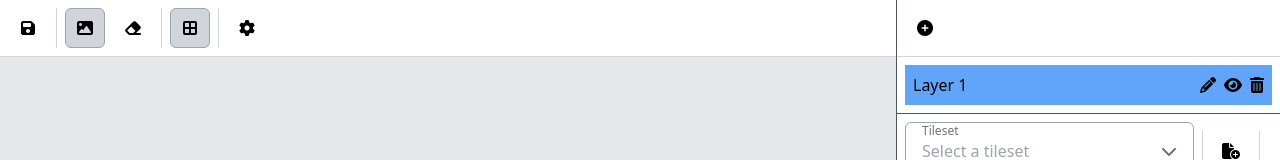
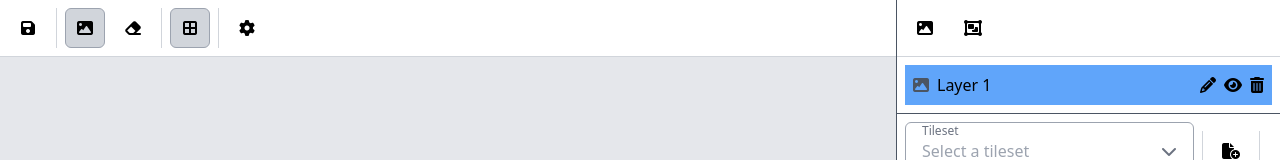
Before and after one commit to dylanclaywell/tile-titan-deprecated, a React (Vite) app: page / in a window 1280 px wide. Shown: the top 160 px of the page. Built offline with nearby package versions, Linux system fonts and the light colour scheme.

Commit message:
Started adding support for object layers

```diff
--- a/src/components/Layer/Layer.tsx
+++ b/src/components/Layer/Layer.tsx
@@ -7,6 +7,7 @@ import { LayerType } from '../../types/layer'
 
 export interface Props {
   id: string
+  type: 'tilelayer' | 'objectlayer'
   sortOrder: number
   isSelected: boolean
   isVisible: boolean
@@ -20,6 +21,7 @@ export interface Props {
 
 export function Layer({
   id,
+  type,
   sortOrder,
   isSelected,
   isVisible,
@@ -68,7 +70,13 @@ export function Layer({
         setIsHoveredWhileDragging(false)
       }}
     >
-      <button onClick={onClick} className="flex-grow pl-2 text-left">
+      <button onClick={onClick} className="flex-grow pl-2 text-left space-x-2">
+        <i
+          className={clsx('fa-solid text-gray-600', {
+            'fa-image': type === 'tilelayer',
+            'fa-object-group': type === 'objectlayer',
+          })}
+        ></i>
         <span>{name}</span>
       </button>
       <div className="flex justify-end gap-2 p-2">
--- a/src/components/TilemapEditor/Cursor.tsx
+++ b/src/components/TilemapEditor/Cursor.tsx
@@ -1,23 +1,95 @@
-import React, { useEffect, useContext, MutableRefObject } from 'react'
+import React, {
+  useEffect,
+  useContext,
+  MutableRefObject,
+  useMemo,
+  useRef,
+} from 'react'
 
 import { EditorContext } from '../../contexts/EditorContext'
 import { LayerType } from '../../types/layer'
+import clsx from 'clsx'
 
 export interface Props {
   layer: LayerType
   anchor: (HTMLElement | null) | MutableRefObject<HTMLDivElement | null>
 }
 
-export function TilemapEditorCursor({ layer, anchor }: Props) {
-  const [{ cursorRef, tool, zoomLevel }, { setCursorRef }] =
-    useContext(EditorContext)
+export function Cursor({ anchor }: Props) {
+  const objectToolMouseRef = useRef({
+    x: 0,
+    y: 0,
+    x2: 0,
+    y2: 0,
+  })
+  const [
+    { cursorRef, tool, zoomLevel, tileWidth, tileHeight, selectedLayerId },
+    { setCursorRef, addObject },
+  ] = useContext(EditorContext)
+
+  const width = useMemo(() => tileWidth, [tileWidth])
+  const height = useMemo(() => tileHeight, [tileHeight])
 
   useEffect(
     function registerTileTool() {
-      function onMouseMove(e: MouseEvent) {
+      function handleObjectToolMouseDown(e: MouseEvent) {
+        if (tool.type !== 'object') return
+
+        const { clientX, clientY } = e
+        objectToolMouseRef.current = {
+          ...objectToolMouseRef.current,
+          x: clientX,
+          y: clientY,
+        }
+      }
+
+      function handleObjectToolMouseUp(e: MouseEvent) {
+        if (
+          tool.type !== 'object' ||
+          !selectedLayerId ||
+          !anchor ||
+          ('current' in anchor && !anchor.current)
+        )
+          return
+
+        if (
+          e.target !== anchor &&
+          'current' in anchor &&
+          e.target !== anchor.current
+        )
+          return
+
+        const { x: offsetX, y: offsetY } =
+          'current' in anchor
+            ? anchor.current?.getBoundingClientRect() ?? { x: 0, y: 0 }
+            : anchor.getBoundingClientRect()
+
+        const x = objectToolMouseRef.current.x / zoomLevel - offsetX
+        const y = objectToolMouseRef.current.y / zoomLevel - offsetY
+
+        const x2 = objectToolMouseRef.current.x2 / zoomLevel - offsetX
+        const y2 = objectToolMouseRef.current.y2 / zoomLevel - offsetY
+
+        const width = Math.abs(x2 - x)
+        const height = Math.abs(y2 - y)
+
+        addObject({
+          layerId: selectedLayerId,
+          name: 'New Object',
+          x,
+          y,
+          x2,
+          y2,
+          width,
+          height,
+        })
+      }
+
+      function handleTileToolMouseMove(e: MouseEvent) {
         const { clientX, clientY } = e
 
-        if (e.target instanceof HTMLDivElement) {
+        if (!(e.target instanceof HTMLDivElement)) return
+
         const isHoveringTilemapEditor =
           e.target.id === 'tilemap-editor' ||
           e.target.parentElement?.id === 'tilemap-grid'
@@ -29,12 +101,9 @@ export function TilemapEditorCursor({ layer, anchor }: Props) {
             ? anchor.current?.getBoundingClientRect() ?? { x: 0, y: 0 }
             : anchor.getBoundingClientRect()
 
-          const tileSize = 32
-
         const top =
-            tileSize * Math.floor((clientY / zoomLevel - offsetY) / tileSize)
-          const left =
-            tileSize * Math.floor((clientX / zoomLevel - offsetX) / tileSize)
+          height * Math.floor((clientY / zoomLevel - offsetY) / height)
+        const left = width * Math.floor((clientX / zoomLevel - offsetX) / width)
 
         if (isHoveringTilemapEditor) {
           cursorRef.current.classList.remove('hidden')
@@ -44,34 +113,63 @@ export function TilemapEditorCursor({ layer, anchor }: Props) {
           cursorRef.current.classList.add('hidden')
         }
       }
+
+      function handleObjectToolMouseMove(e: MouseEvent) {
+        const { clientX, clientY } = e
+
+        objectToolMouseRef.current = {
+          ...objectToolMouseRef.current,
+          x2: clientX,
+          y2: clientY,
+        }
+      }
+
+      function onMouseMove(e: MouseEvent) {
+        if (tool.type !== 'object') {
+          handleTileToolMouseMove(e)
+        } else {
+          handleObjectToolMouseMove(e)
+        }
       }
 
       document.addEventListener('mousemove', onMouseMove)
+      document.addEventListener('mousedown', handleObjectToolMouseDown)
+      document.addEventListener('mouseup', handleObjectToolMouseUp)
 
       return () => {
         document.removeEventListener('mousemove', onMouseMove)
+        document.removeEventListener('mousedown', handleObjectToolMouseDown)
+        document.removeEventListener('mouseup', handleObjectToolMouseUp)
       }
     },
-    [zoomLevel]
+    [zoomLevel, tool, selectedLayerId]
   )
 
   return (
+    <>
       <div
-      className="p-4 absolute pointer-events-none bg-blue-600 bg-opacity-75 opacity-75 z-50"
+        className={clsx(
+          'p-4 absolute pointer-events-none bg-opacity-75 opacity-75 z-50',
+          {
+            'bg-blue-600': tool.type !== 'object',
+            'bg-transparent': tool.type === 'object',
+          }
+        )}
         ref={(el) => setCursorRef(el)}
         style={{
-        width: layer.tileWidth,
-        height: layer.tileHeight,
+          width: tileWidth,
+          height: tileHeight,
         }}
       >
         <img
           className="absolute top-0 left-0"
           style={{
-          width: layer.tileWidth,
-          height: layer.tileHeight,
+            width: tileWidth,
+            height: tileHeight,
           }}
           src={tool.canvas.toDataURL()}
         />
       </div>
+    </>
   )
 }
--- a/src/components/TilemapEditor/SettingsModal.tsx
+++ b/src/components/TilemapEditor/SettingsModal.tsx
@@ -77,7 +77,7 @@ export function SettingsModal({ isOpen, layer, onClose }: Props) {
 
       updateLayerSettings(layer.id, {
         name,
-        tilemap: generateMap(width, height),
+        data: generateMap(width, height),
       })
       updateTilemapSettings({
         width,
--- a/src/contexts/EditorContext.tsx
+++ b/src/contexts/EditorContext.tsx
@@ -1,10 +1,11 @@
 import React, { createContext, useCallback, useRef, useState } from 'react'
 import { v4 as generateId } from 'uuid'
 
-import { LayerType } from '../types/layer'
+import { LayerType, ObjectLayerType, TileLayerType } from '../types/layer'
 import { generateMap } from '../utils/generateMap'
+import { ObjectType } from '../types/object'
 
-export type ToolType = 'tile' | 'eraser' | 'grid'
+export type ToolType = 'select' | 'tile' | 'eraser' | 'grid' | 'object'
 
 export type Tool = {
   type: ToolType
@@ -50,7 +51,17 @@ export type Actions = {
   setCursorRef: (cursorRef: HTMLDivElement | null) => void
   setZoomLevel: (level: number) => void
   setSelectedLayerId: (id: string) => void
-  addLayer: () => void
+  addLayer: (type: 'tilelayer' | 'objectlayer') => void
+  addObject: (args: {
+    layerId: string
+    name: string
+    x: number
+    y: number
+    x2: number
+    y2: number
+    width: number
+    height: number
+  }) => void
   updateTilemapSettings: (args: {
     width: number
     height: number
@@ -80,8 +91,9 @@ const initialState: State = {
   layers: [
     {
       id: initialSelectedLayerId,
+      type: 'tilelayer',
       name: 'Layer 1',
-      tilemap: generateMap(10, 10),
+      data: generateMap(10, 10),
       isVisible: true,
       sortOrder: 0,
     },
@@ -102,6 +114,7 @@ export const EditorContext = createContext<[State, Actions]>([
     addLayer: () => undefined,
     updateTilemapSettings: () => undefined,
     removeLayer: () => undefined,
+    addObject: () => undefined,
   },
 ])
 
@@ -149,6 +162,34 @@ export function EditorProvider({ children }: { children: React.ReactNode }) {
 
   function handleToolClick(type: ToolType) {
     switch (type) {
+      case 'select':
+        {
+          setState((state) => {
+            const tool: Tool = {
+              ...state.tool,
+              type,
+            }
+            return {
+              ...state,
+              tool,
+            }
+          })
+        }
+        break
+      case 'object':
+        {
+          setState((state) => {
+            const tool: Tool = {
+              ...state.tool,
+              type,
+            }
+            return {
+              ...state,
+              tool,
+            }
+          })
+        }
+        break
       case 'tile':
         {
           setState((state) => {
@@ -214,24 +255,28 @@ export function EditorProvider({ children }: { children: React.ReactNode }) {
 
         if (!selectedLayer) return state
 
-        const newTilemap = selectedLayer.tilemap
+        if (selectedLayer.type === 'tilelayer') {
+          const newTilemap = selectedLayer.data
           newTilemap[tileY][tileX] = {
             tilesetName,
             tilesetX,
             tilesetY,
           }
 
-        const newLayers = state.layers.map((layer) =>
-          layer.id === selectedLayer.id
+          const newLayers: LayerType[] = state.layers.map((layer) => {
+            return layer.id === selectedLayer.id && layer.type === 'tilelayer'
               ? {
                   ...layer,
-                tilemap: newTilemap,
+                  data: newTilemap,
                 }
               : layer
-        )
+          })
           return {
             ...state,
             layers: newLayers,
+          }
+        } else {
+          return state
         }
       })
     },
@@ -247,7 +292,7 @@ export function EditorProvider({ children }: { children: React.ReactNode }) {
 
   function updateLayerSettings(
     layerId: string,
-    newLayer: Partial<Omit<LayerType, 'tilemap'>>
+    newLayer: Partial<Omit<LayerType, 'data' | 'type'>>
   ) {
     setState((state) => {
       const selectedLayer = state.layers.find((layer) => layer.id === layerId)
@@ -291,19 +336,36 @@ export function EditorProvider({ children }: { children: React.ReactNode }) {
     })
   }
 
-  function addLayer() {
+  function addLayer(type: 'tilelayer' | 'objectlayer') {
     setState((state) => {
       const sortOrder = state.layers.length + 1
-      const layer: LayerType = {
+
+      if (type === 'tilelayer') {
+        const layer: TileLayerType = {
           id: generateId(),
+          type,
           name: `Layer ${state.layers.length + 1}`,
-        tilemap: generateMap(state.width, state.height),
+          data: generateMap(state.width, state.height),
           isVisible: true,
           sortOrder,
         }
         return {
           ...state,
           layers: [layer, ...state.layers],
+        }
+      } else {
+        const layer: ObjectLayerType = {
+          id: generateId(),
+          type,
+          name: `Layer ${state.layers.length + 1}`,
+          data: [],
+          isVisible: true,
+          sortOrder,
+        }
+        return {
+          ...state,
+          layers: [layer, ...state.layers],
+        }
       }
     })
   }
@@ -314,6 +376,58 @@ export function EditorProvider({ children }: { children: React.ReactNode }) {
       return {
         ...state,
         layers,
+      }
+    })
+  }
+
+  function addObject({
+    layerId,
+    name,
+    x,
+    y,
+    x2,
+    y2,
+    width,
+    height,
+  }: {
+    layerId: string
+    name: string
+    x: number
+    y: number
+    x2: number
+    y2: number
+    width: number
+    height: number
+  }) {
+    setState((state) => {
+      const selectedLayer = state.layers.find(
+        (layer) => layer.id === state.selectedLayerId
+      )
+
+      if (!selectedLayer || selectedLayer.type !== 'objectlayer') return state
+
+      const newObject: ObjectType = {
+        name,
+        x,
+        y,
+        x2,
+        y2,
+        width,
+        height,
+      }
+
+      const newLayers = state.layers.map((layer) => {
+        return layer.id === selectedLayer.id && layer.type === 'objectlayer'
+          ? {
+              ...layer,
+              data: [...layer.data, newObject],
+            }
+          : layer
+      })
+
+      return {
+        ...state,
+        layers: newLayers,
       }
     })
   }
@@ -329,6 +443,7 @@ export function EditorProvider({ children }: { children: React.ReactNode }) {
     addLayer,
     updateTilemapSettings,
     removeLayer,
+    addObject,
   }
 
   return (
--- a/src/types/layer.ts
+++ b/src/types/layer.ts
@@ -1,11 +1,27 @@
 import z from 'zod'
 import { Tilemap } from './tilemap'
+import { Object } from './object'
 
-export const Layer = z.object({
+export const TileLayer = z.object({
   id: z.string().min(1),
+  type: z.literal('tilelayer'),
   name: z.string().min(1),
-  tilemap: Tilemap,
+  data: Tilemap,
   isVisible: z.boolean(),
   sortOrder: z.number().int().min(0),
 })
+
+export const ObjectLayer = z.object({
+  id: z.string().min(1),
+  type: z.literal('objectlayer'),
+  name: z.string().min(1),
+  data: z.array(Object),
+  isVisible: z.boolean(),
+  sortOrder: z.number().int().min(0),
+})
+
+export const Layer = z.union([TileLayer, ObjectLayer])
+
+export type TileLayerType = z.infer<typeof TileLayer>
+export type ObjectLayerType = z.infer<typeof ObjectLayer>
 export type LayerType = z.infer<typeof Layer>
--- /dev/null
+++ b/src/types/object.ts
@@ -0,0 +1,12 @@
+import z from 'zod'
+
+export const Object = z.object({
+  name: z.string().min(1),
+  x: z.number(),
+  y: z.number(),
+  x2: z.number(),
+  y2: z.number(),
+  width: z.number(),
+  height: z.number(),
+})
+export type ObjectType = z.infer<typeof Object>
--- a/src/views/LayerView.tsx
+++ b/src/views/LayerView.tsx
@@ -13,7 +13,7 @@ export function LayerView() {
   const [renamingLayerId, setRenamingLayerId] = useState<string | null>(null)
   const [
     { layers, selectedLayerId },
-    { setSelectedLayerId, addLayer, updateLayerSettings },
+    { setSelectedLayerId, addLayer, updateLayerSettings, handleToolClick },
   ] = useContext(EditorContext)
 
   const currentLayer = layers.find((layer) => layer.id === selectedLayerId)
@@ -23,9 +23,14 @@ export function LayerView() {
       <Tools>
         <ToolSection>
           <Tool
-            onClick={() => addLayer()}
-            icon="circle-plus"
-            name="Add layer"
+            onClick={() => addLayer('tilelayer')}
+            icon="image"
+            name="Add tile layer"
+          />
+          <Tool
+            onClick={() => addLayer('objectlayer')}
+            icon="object-group"
+            name="Add object layer"
           />
         </ToolSection>
       </Tools>
@@ -36,11 +41,18 @@ export function LayerView() {
             <Layer
               key={`layer-${layer.name}`}
               id={layer.id}
+              type={layer.type}
               sortOrder={layer.sortOrder}
               isSelected={layer.id === selectedLayerId}
               isVisible={layer.isVisible}
               name={layer.name}
-              onClick={() => setSelectedLayerId(layer.id)}
+              onClick={() => {
+                if (layer.type !== currentLayer?.type) {
+                  handleToolClick('select')
+                }
+
+                setSelectedLayerId(layer.id)
+              }}
               onRename={() => setRenamingLayerId(layer.id)}
               onDragStart={() => {
                 setDraggedLayer(layer)
--- a/src/views/TilesetView.tsx
+++ b/src/views/TilesetView.tsx
@@ -6,7 +6,7 @@ import {
   changeTilesetName,
   getTilesets,
 } from '../indexedDB/tileset'
-import { EditorContext } from '../contexts/EditorContext'
+import { EditorContext, ToolType } from '../contexts/EditorContext'
 import { Tool } from '../components/Tool'
 import { SelectField } from '../components/SelectField'
 import { ToolSection } from '../components/Tools/ToolSection'
@@ -15,6 +15,7 @@ import { TilesetSettingsModal } from '../components/TilesetSettingsModal'
 
 function TilesetViewBase({
   updateToolCanvas,
+  layerType,
 }: {
   updateToolCanvas: (canvas: {
     canvas: HTMLCanvasElement
@@ -22,6 +23,7 @@ function TilesetViewBase({
     tilesetY: number
     tilesetName: string
   }) => void
+  layerType: 'tilelayer' | 'objectlayer'
 }) {
   const [tilesetSettingsIsOpen, setTilesetSettingsIsOpen] = useState(false)
   const [tilesets, setTilesets] = useState<TilesetType[]>([])
@@ -75,6 +77,10 @@ function TilesetViewBase({
     e: React.MouseEvent<HTMLAreaElement, MouseEvent>
   ) {
     e.preventDefault()
+
+    if (layerType === 'objectlayer') {
+      return
+    }
 
     if (!(e.target instanceof HTMLAreaElement) || !imageRef) return
 
@@ -190,7 +196,15 @@ function TilesetViewBase({
 const TilesetViewMemoized = React.memo(TilesetViewBase)
 
 export function TilesetView() {
-  const [, { updateCanvas: updateToolCanvas }] = useContext(EditorContext)
+  const [{ selectedLayerId, layers }, { updateCanvas: updateToolCanvas }] =
+    useContext(EditorContext)
 
-  return <TilesetViewMemoized updateToolCanvas={updateToolCanvas} />
+  const layer = layers.find((layer) => layer.id === selectedLayerId)
+
+  return (
+    <TilesetViewMemoized
+      updateToolCanvas={updateToolCanvas}
+      layerType={layer?.type ?? 'tilelayer'}
+    />
+  )
 }
```
Also changed, not shown: src/components/TilemapEditor/TilemapEditor.tsx (+22 -7 lines), src/views/TilemapEditorView.tsx (+33 -2 lines). Lines whose indentation alone changed are shown as unchanged.
